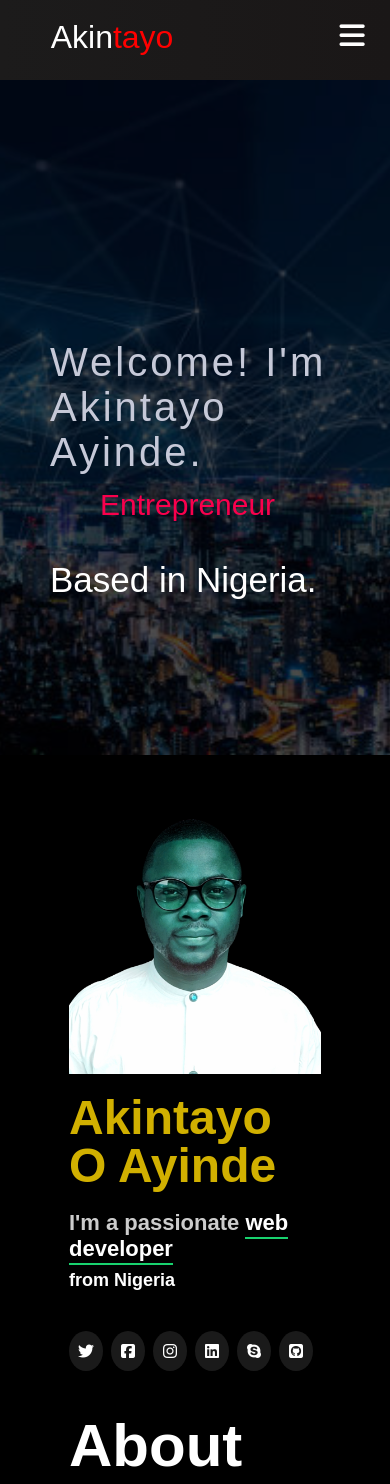
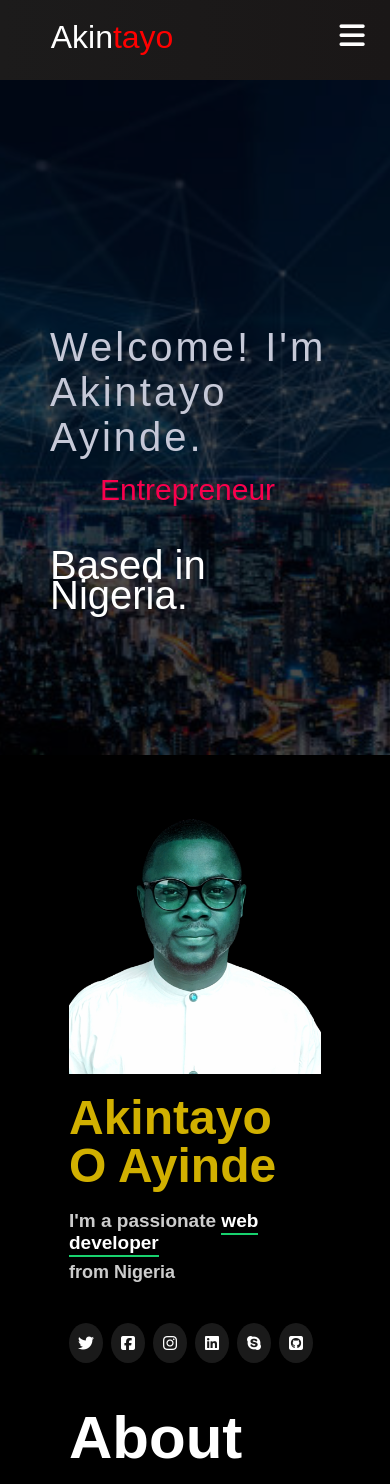
Before and after one commit to lambofil/portfolio-react-project-3, a React (Create React App) app: page / in a window 390 px wide. Shown: the top 1484 px of the page. Built offline with nearby package versions, Linux system fonts and the light colour scheme.

Commit message:
First commit

```diff
--- a/src/Components/AboutComp/AboutComp.css
+++ b/src/Components/AboutComp/AboutComp.css
@@ -71,7 +71,7 @@ button.about.btn.pointer{
 }
 
 .personal-info h2 {
-    font-size: 22px;
+    font-size: 19px;
     margin-top: 20px;
     color: rgba(255, 255, 255, 0.8);
 }
@@ -79,6 +79,7 @@ button.about.btn.pointer{
 .personal-info h2 font {
     color: #fff;
     border-bottom: 2px solid #18d26e;
+    font-size: 19px;
     padding-bottom: 2px;
     /* width: 120px; */
     /* margin-right: 5px;
@@ -87,6 +88,7 @@ button.about.btn.pointer{
 
 .personal-info h2 span {
     margin-top: 8px;
+    color: rgba(255, 255, 255, 0.8);
 }
 
 .personal-info .social-links {
--- a/src/Components/ContactComp/ContactComp.css
+++ b/src/Components/ContactComp/ContactComp.css
@@ -292,8 +292,8 @@
 
 @media only screen and (max-width:321px){
     .contact .info .iframe iframe {
-       width: 190px;
-       height: 145px;
+       width: 175px;
+       height: 135px;
     }
 }
 
--- a/src/Components/FooterComp/FooterComp.css
+++ b/src/Components/FooterComp/FooterComp.css
@@ -8,3 +8,10 @@
     /* background-color: chartreuse; */
     background-color: #ebebeb;
 }
+
+@media only screen and (max-width: 322px){
+    .footer{
+       font-size: x-small;
+       padding: 0 2px 0 2px;
+    }
+}
--- a/src/Components/FooterComp/FooterComp.jsx
+++ b/src/Components/FooterComp/FooterComp.jsx
@@ -4,9 +4,9 @@ import './FooterComp.css'
 function FooterComp() {
   return (
     <div className='footer'>
-    <p>&copy; 2022 AYINDE Akintayo. All right reserved.</p>
-    <p>Developed by Ayinde Akintayo O.</p>
-  </div>
+      <p>&copy; 2022 AYINDE Akintayo. All right reserved.</p>
+      <p>Developed by Ayinde Akintayo O.</p>
+    </div>
   )
 }
 
--- a/src/Components/Header/Header.css
+++ b/src/Components/Header/Header.css
@@ -122,8 +122,8 @@ h4.home__text {
 
 @media only screen and (max-width: 450px){
     h4.home__text{
-        font-size: 35px;
-        font-weight: 400;
+        font-size: 40px;
+        font-weight: 500;
         line-height: 30px;
     }
 }
--- a/src/Components/InterestComp/InterestComp.css
+++ b/src/Components/InterestComp/InterestComp.css
@@ -51,7 +51,7 @@
 }
 
 .interest-row .interest-col{
-    width: 50%;
+    width: 85%;
     height: 4rem;
     /* background-color: rgba(255, 255, 255, 0.2); */
 }
```
